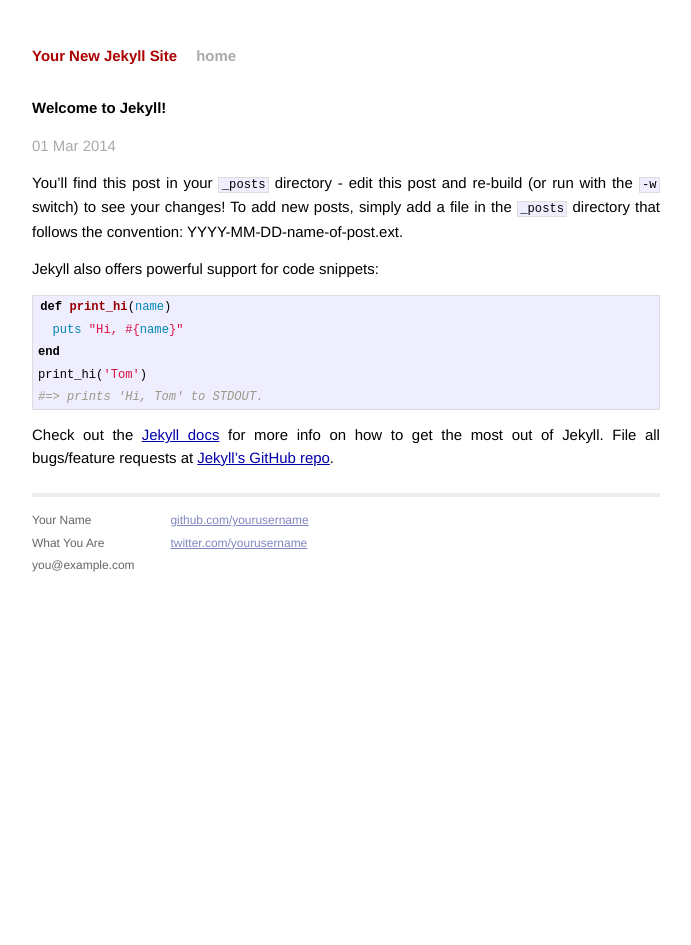
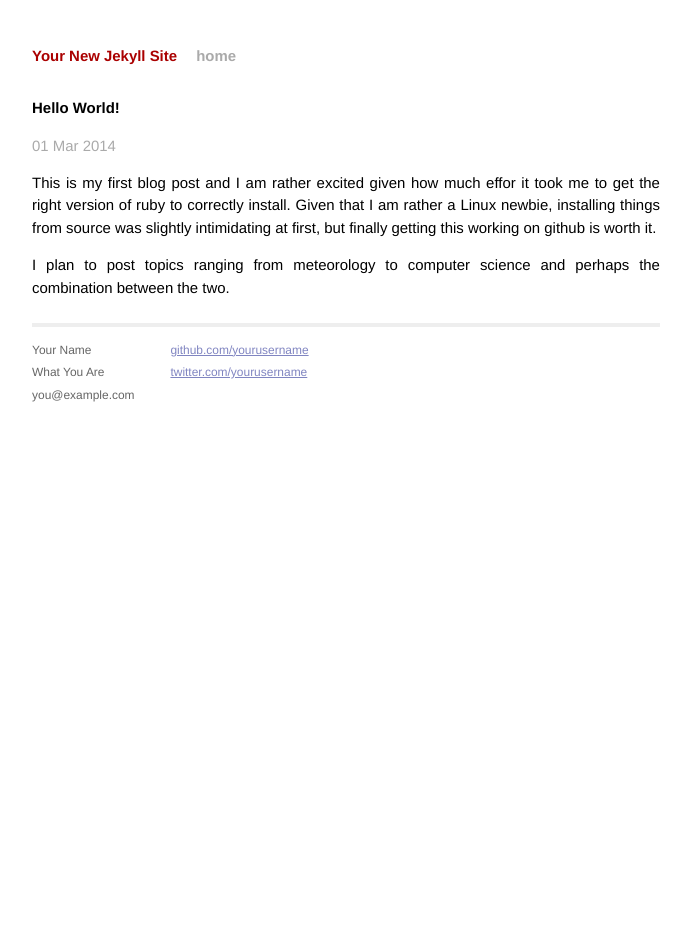
Before and after one commit to charles-z-smith/wxmeteorologist.github.io, a Jekyll site: the page built from _posts/2014-03-01-welcome-to-jekyll.markdown, in a window 1280 px wide. Shown: the whole page, without its empty margins (294-985 px from the left). Built offline with Jekyll 4.4.1, drawn with Linux system fonts in a browser that asks for light colours; Markdown is read by kramdown in place of the engine named in the settings.

Commit message:
first post

```diff
--- a/_posts/2014-03-01-welcome-to-jekyll.markdown
+++ b/_posts/2014-03-01-welcome-to-jekyll.markdown
@@ -1,24 +1,10 @@
 ---
 layout: post
-title:  "Welcome to Jekyll!"
+title:  "Hello World!"
 date:   2014-03-01 23:32:11
 categories: jekyll update
 ---
 
-You'll find this post in your `_posts` directory - edit this post and re-build (or run with the `-w` switch) to see your changes!
-To add new posts, simply add a file in the `_posts` directory that follows the convention: YYYY-MM-DD-name-of-post.ext.
+This is my first blog post and I am rather excited given how much effor it took me to get the right version of ruby to correctly install.  Given that I am rather a Linux newbie,  installing things from source was slightly intimidating at first, but finally getting this working on github is worth it.
 
-Jekyll also offers powerful support for code snippets:
-
-{% highlight ruby %}
-def print_hi(name)
-  puts "Hi, #{name}"
-end
-print_hi('Tom')
-#=> prints 'Hi, Tom' to STDOUT.
-{% endhighlight %}
-
-Check out the [Jekyll docs][jekyll] for more info on how to get the most out of Jekyll. File all bugs/feature requests at [Jekyll's GitHub repo][jekyll-gh].
-
-[jekyll-gh]: https://github.com/mojombo/jekyll
-[jekyll]:    http://jekyllrb.com
+I plan to post topics ranging from meteorology to computer science and perhaps the combination between the two.
```
